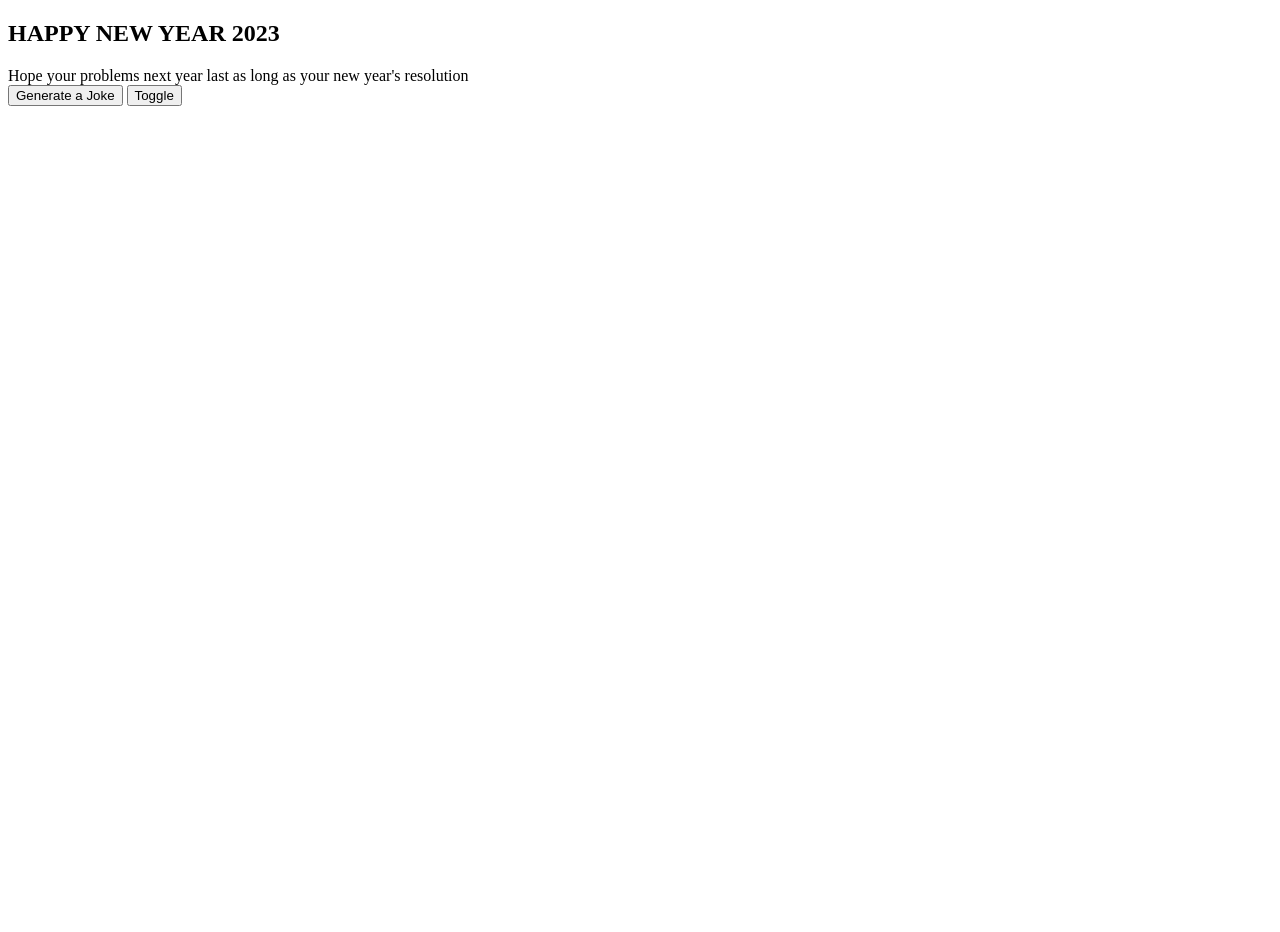
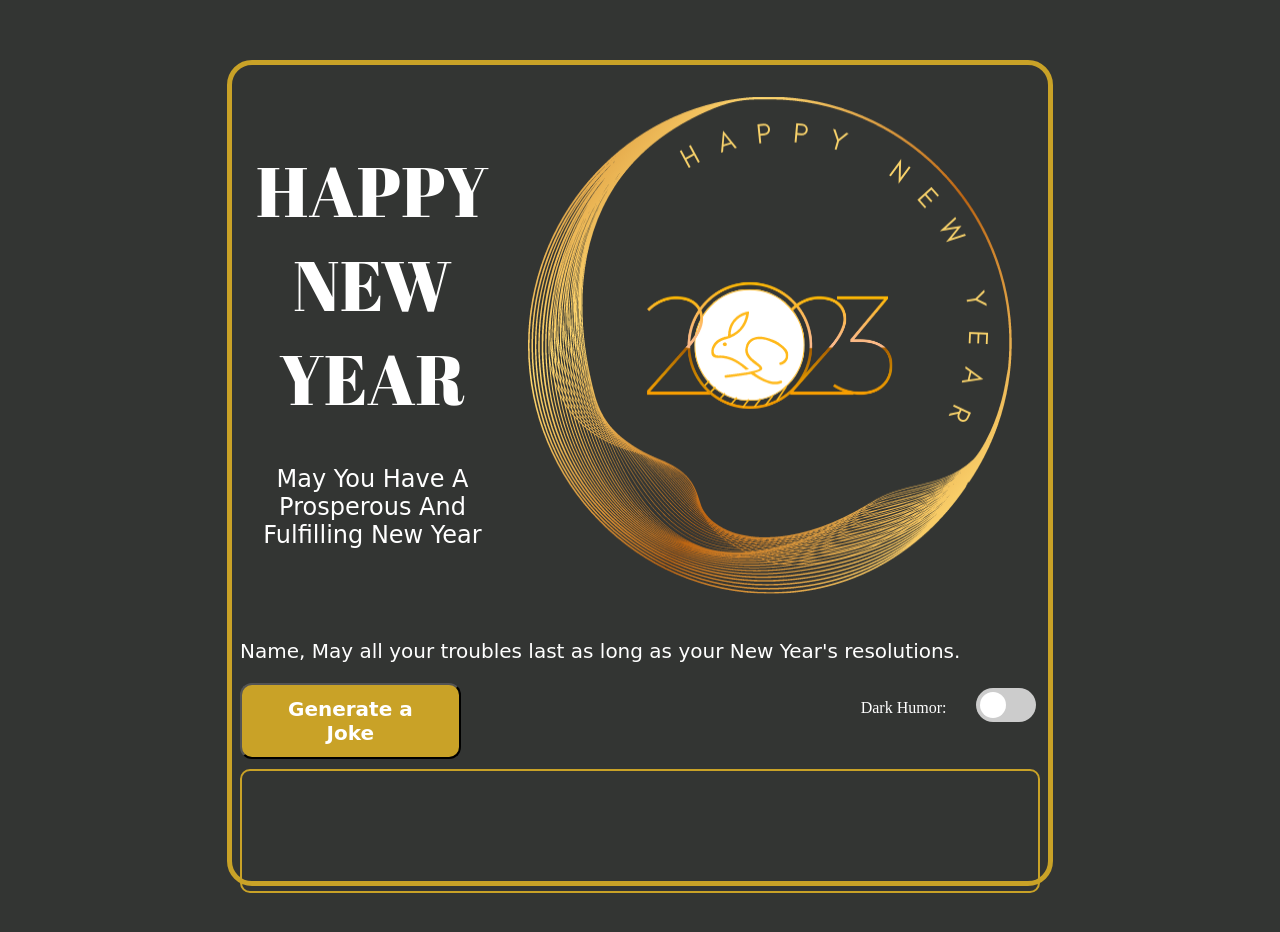
Before and after one commit to jamnjeri/new-year-jokes, a plain HTML site: page index.html in a window 1280 px wide. Before the commit the page ends 800 px from the top, so only its background shows below. Drawn offline with Linux system fonts and the light colour scheme; a web font is replaced by a local one.

Commit message:
Completed CSS and HTML

```diff
--- a/index.html
+++ b/index.html
@@ -5,16 +5,40 @@
     <meta http-equiv="X-UA-Compatible" content="IE=edge">
     <meta name="viewport" content="width=device-width, initial-scale=1.0">
     <title>MWAKA-NEW</title>
+
+    <link rel="stylesheet" href="styles.css">
+
+    <!-- Fonts -->
+    <link rel="preconnect" href="https://fonts.googleapis.com">
+    <link rel="preconnect" href="https://fonts.gstatic.com" crossorigin>
+    <link href="https://fonts.googleapis.com/css2?family=Abril+Fatface&family=Love+Ya+Like+A+Sister&family=Monoton&family=Nabla&family=Petit+Formal+Script&family=Rubik+Bubbles&family=Viaoda+Libre&display=swap" rel="stylesheet">
+
 </head>
 <body>
     <!-- MAIN CARD -->
     <section class="card-container">
         <div class="card">
-            <h1 class="title">HAPPY NEW YEAR 2023</h1>
-            <div class="content">Hope your problems next year last as long as your new year's resolution</div>
+            <div class="header">
+                <p class="title">HAPPY NEW YEAR <span class="block">May You Have A Prosperous And Fulfilling New Year</span></p>
+                <img class="logo" src="./logo(2).png">
+            </div>
+            <div class="content">
+                <p class="Name">Name</p>
+                <p class="word"> , May all your troubles last as long as your New Year's resolutions.</p>
+            </div>
             <div class="button-container">
-                <button>Generate a Joke</button>
-                <button>Toggle</button>
+                <button class="generate">Generate a Joke</button>
+                <div class="dark-humor">
+                    <p class="dark">Dark Humor:  </p>
+                    <!-- Rounded Toggle Switch -->
+                    <label class="switch">
+                        <input type="checkbox">
+                        <span class="slider round"></span>
+                    </label>
+                </div>
+            </div>
+            <div class="joke">
+
             </div>
         </div>
     </section>
--- a/styles.css
+++ b/styles.css
@@ -0,0 +1,157 @@
+:root {
+    --colorOne: #333533;
+    --colorTwo: #202020;
+    --colorThree: #c9a227;
+    --colorFour: #ffee32;
+    --colorFive: #d6d6d6;
+    --colorSix: #ffffff;
+    --colorSeven: #111111;
+}
+
+body {
+    background: var(--colorOne);
+}
+
+.header {
+    display:flex;
+}
+
+.logo {
+    display: inline-flex;
+    /* top right bottom left */
+    margin: 20px 20px 20px 25px;
+    /* border: 2px solid #c9a227; */
+}
+.title {
+    /* border: 2px solid #c9a227; */
+    font-family: 'Abril Fatface', cursive;
+    font-size: 70px;
+    text-align: center;
+    color: var(--colorSix);
+    margin-left: 10px;
+}
+.block {
+    display: block;
+    font-family: 'Viaoda Libre', cursive;
+    font-size: 24px;
+    text-align: center;
+    /* border: 2px solid #c9a227; */
+    margin-top: 40px;
+}
+.card-container {
+    width: 800px;
+    height: 800px;
+    background: linear-radial(circle, var(--colorSeven), var(--colorOne));
+    margin: 60px auto;
+    border-radius: 25px;
+    padding: 8px;
+    border: 5px solid var(--colorThree);
+}
+
+.content {
+    display: flex;
+    color: var(--colorSix);
+    font-family: 'Love Ya Like A Sister', cursive;
+    font-size: 20px;
+}
+
+/* The switch - the box around the slider */
+.switch {
+    position: relative;
+    display: inline-block;
+    width: 60px;
+    height: 34px;
+    margin-top: 5px;
+}
+
+/* Hide default HTML checkbox */
+.switch input {
+    opacity: 0;
+    width: 0;
+    height: 0;
+}
+
+/* The slider */
+.slider {
+    position: absolute;
+    cursor: pointer;
+    top: 0;
+    left: 0;
+    right: 0;
+    bottom: 0;
+    background-color: #ccc;
+    -webkit-transition: .4s;
+    transition: .4s;
+}
+
+.slider:before {
+    position: absolute;
+    content: "";
+    height: 26px;
+    width: 26px;
+    left: 4px;
+    bottom: 4px;
+    background-color: white;
+    -webkit-transition: .4s;
+    transition: .4s;
+}
+
+input:checked + .slider {
+    background-color: var(--colorThree);
+}
+
+input:focus + .slider {
+    box-shadow: 0 0 1px var(--colorThree);
+}
+
+input:checked + .slider:before {
+    -webkit-transform: translateX(26px);
+    -ms-transform: translateX(26px);
+    transform: translateX(26px);
+}
+
+.slider.round {
+    border-radius: 34px;
+}
+.slider.round::before{
+    border-radius: 50%;
+}
+
+.button-container {
+    display: flex;
+}
+
+.dark {
+    color: var(--colorSix);
+    padding-right: 30px;
+    font-size: 16px;
+}
+
+.dark-humor {
+    display: flex;
+    /* top right bottom left */
+    /* margin: 5px 10px 20px 400px; */
+    margin-left: 400px;
+    text-align: center;
+    width: 200px;
+}
+
+.generate {
+    font-family: 'Viaoda Libre', cursive;
+    /* font-family: 'Love Ya Like A Sister', cursive; */
+    /* font-family: 'Abril Fatface', cursive; */
+    font-size: 20px;
+    color: var(--colorSix);
+    font-weight: bold;
+    padding: 12px 28px;
+    border-radius: 12px;
+    background-color: var(--colorThree);
+}
+
+.joke {
+    color: var(--colorSix);
+    height: 120px;
+    border-radius: 10px;
+    margin-top: 10px;
+    border: 2px solid #c9a227;
+}
```
Also changed, not shown: logo(1).jpg (added), logo(2).png (added), new-year-card-logo.png (added).
